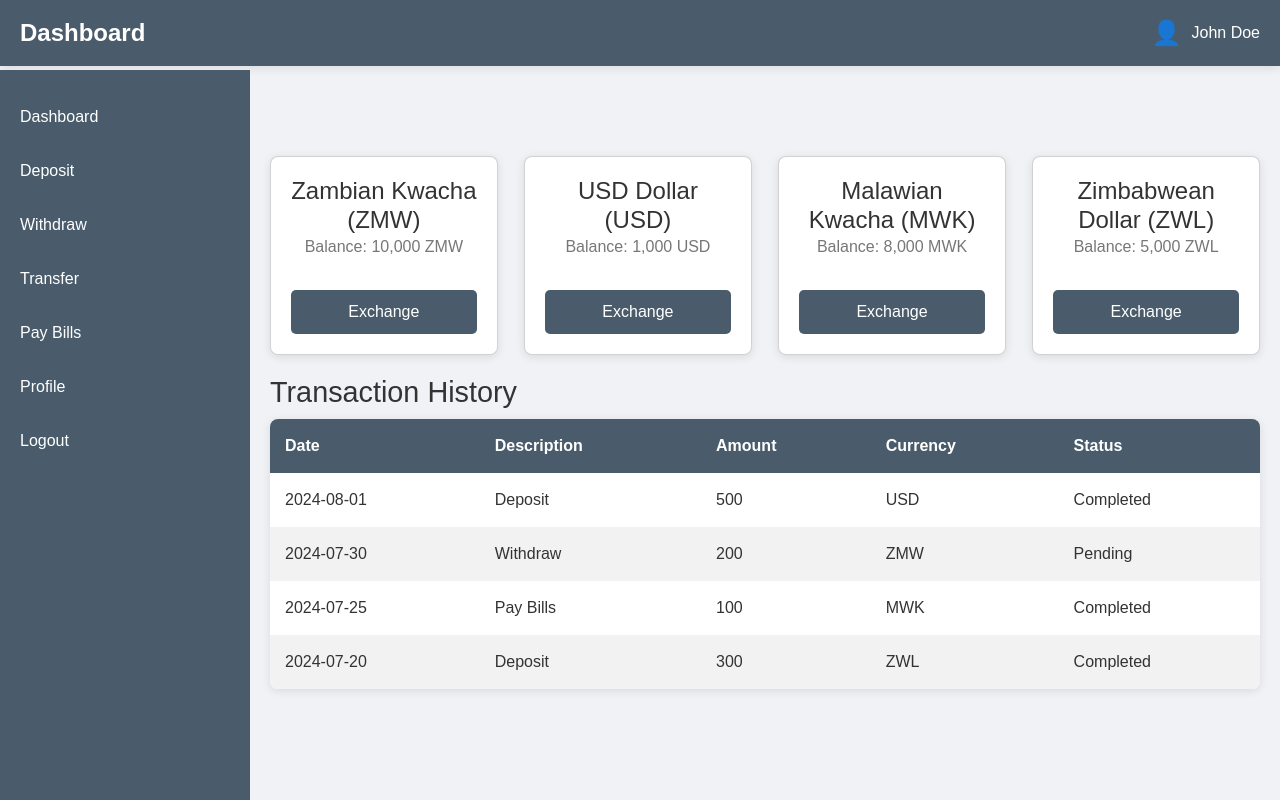
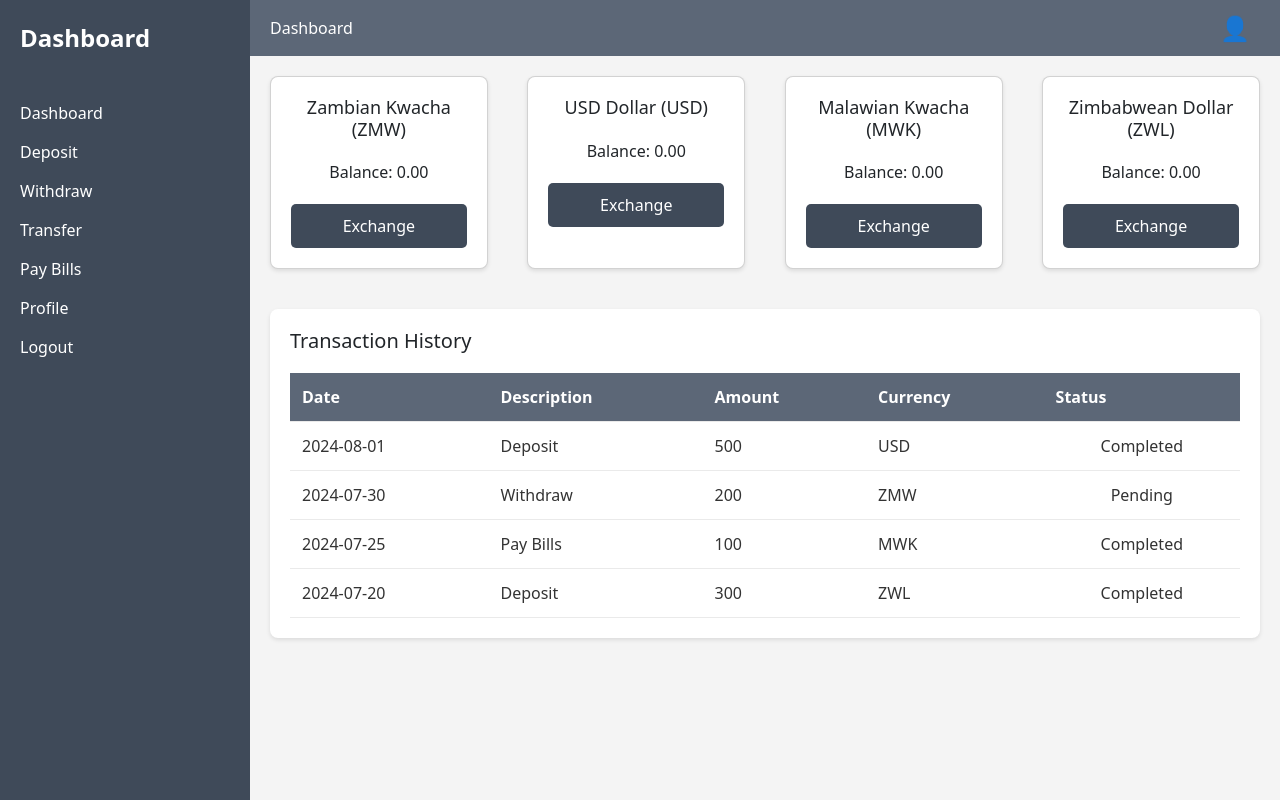
Before and after one commit to Gerald-87/wallet, a React (Vite) app in the folder src/wallet_frontend/: page /agent in a window 1280 px wide. Built offline with nearby package versions, Linux system fonts and the light colour scheme.

Commit message:
css done. fix exchange

```diff
--- a/src/wallet_frontend/src/components/Agent.jsx
+++ b/src/wallet_frontend/src/components/Agent.jsx
@@ -1,18 +1,21 @@
-import React from 'react';
+import React, { useEffect, useState } from 'react';
+import { wallet_backend } from '../../../declarations/wallet_backend';
 import './Dashboard.css';
 
-const Navbar = () => (
+const Navbar = ({ fullName, accountNumber }) => (
   <div className="navbar">
     <div className="logo">Dashboard</div>
     <div className="user-info">
       <div className="user-icon">&#128100;</div>
-      <div className="user-name">John Doe</div> {/* User's name */}
+      <div className="user-name">{fullName}</div>
+      <div className="accountNo">{accountNumber}</div>
     </div>
   </div>
 );
 
-const Sidebar = () => (
+const Sidebar = ({ onLogout }) => (
   <div className="sidebar">
+    <div className="logo">Dashboard</div>
     <ul>
       <li><a href="#dashboard">Dashboard</a></li>
       <li><a href="#deposit">Deposit</a></li>
@@ -20,31 +23,32 @@ const Sidebar = () => (
       <li><a href="#transfer">Transfer</a></li>
       <li><a href="#pay-bills">Pay Bills</a></li>
       <li><a href="#profile">Profile</a></li>
-      <li><a href="#logout">Logout</a></li>
+      <li><a href="#logout" onClick={onLogout}>Logout</a></li>
     </ul>
   </div>
 );
 
-const Card = ({ currency, balance }) => (
+const Card = ({ currency, balance, onExchange }) => (
   <div className="card">
     <h3>{currency}</h3>
-    <p>Balance: {balance}</p>
-    <button>Exchange</button>
+    <p>Balance: {balance.toFixed(2)}</p>
+    <button onClick={() => onExchange(currency)}>Exchange</button>
   </div>
 );
 
-const CurrencyCards = () => (
+const CurrencyCards = ({ balances, onExchange }) => (
   <div className="currency-cards">
-    <Card currency="Zambian Kwacha (ZMW)" balance="10,000 ZMW" />
-    <Card currency="USD Dollar (USD)" balance="1,000 USD" />
-    <Card currency="Malawian Kwacha (MWK)" balance="8,000 MWK" />
-    <Card currency="Zimbabwean Dollar (ZWL)" balance="5,000 ZWL" />
+    <Card currency="Zambian Kwacha (ZMW)" balance={balances.zambianKwacha} onExchange={onExchange} />
+    <Card currency="USD Dollar (USD)" balance={balances.usDollar} onExchange={onExchange} />
+    <Card currency="Malawian Kwacha (MWK)" balance={balances.malawianKwacha} onExchange={onExchange} />
+    <Card currency="Zimbabwean Dollar (ZWL)" balance={balances.zimbabweanDollar} onExchange={onExchange} />
   </div>
 );
 
 const TransactionHistory = () => (
   <div className="transaction-history">
     <h2>Transaction History</h2>
+
     <table>
       <thead>
         <tr>
@@ -89,15 +93,114 @@ const TransactionHistory = () => (
   </div>
 );
 
-const Agent = () => (
-  <div className="dashboard">
-    <Navbar />
-    <Sidebar />
-    <div className="main-content">
-      <CurrencyCards />
-      <TransactionHistory />
+const Agent = () => {
+  const [userId, setUserId] = useState('');
+  const [fullName, setFullName] = useState('');
+  const [accountNumber, setAccountNumber] = useState('');
+  const [balances, setBalances] = useState({
+    zambianKwacha: 0,
+    malawianKwacha: 0,
+    zimbabweanDollar: 0,
+    usDollar: 0,
+  });
+
+  useEffect(() => {
+    const userId = localStorage.getItem('userId');
+    const fullName = localStorage.getItem('fullName');
+
+    if (userId) setUserId(userId);
+    if (fullName) setFullName(fullName);
+
+    const fetchUserData = async () => {
+      try {
+        const result = await wallet_backend.getBalance(userId);
+        if ('ok' in result) {
+          setBalances(result.ok);
+        } else {
+          console.error('Failed to fetch balances:', result.err);
+        }
+      } catch (error) {
+        console.error('Error fetching balances:', error);
+      }
+    };
+
+    const fetchAccountNumber = async () => {
+      try {
+        const userData = await wallet_backend.getAccountNumber(userId);
+        if ('ok' in userData) {
+          setAccountNumber(userData.ok);
+        } else {
+          console.error('Failed to fetch account number:', userData.err);
+        }
+      } catch (error) {
+        console.error('Error fetching account number:', error);
+      }
+    };
+
+    if (userId) {
+      fetchUserData();
+      fetchAccountNumber();
+    }
+  }, [userId]);
+
+  const handleExchange = async (fromCurrency) => {
+    const toCurrency = prompt('Enter target currency (ZMW, USD, MWK, ZWL):');
+    const amount = parseFloat(prompt('Enter amount to exchange:'));
+
+    if (!amount || isNaN(amount) || amount <= 0) {
+      alert('Invalid amount.');
+      return;
+    }
+
+    const currencyMap = {
+      'Zambian Kwacha (ZMW)': 'zambianKwacha',
+      'USD Dollar (USD)': 'usDollar',
+      'Malawian Kwacha (MWK)': 'malawianKwacha',
+      'Zimbabwean Dollar (ZWL)': 'zimbabweanDollar'
+    };
+
+    if (!currencyMap[toCurrency]) {
+      alert('Invalid currency.');
+      return;
+    }
+
+    try {
+      const response = await wallet_backend.exchangeCurrency(userId, fromCurrency, toCurrency, amount);
+      if ('ok' in response) {
+        setBalances(prevBalances => ({
+          ...prevBalances,
+          [currencyMap[fromCurrency]]: prevBalances[currencyMap[fromCurrency]] - amount,
+          [currencyMap[toCurrency]]: prevBalances[currencyMap[toCurrency]] + response.ok,
+        }));
+        alert('Currency exchanged successfully.');
+      } else {
+        alert('Currency exchange failed.');
+      }
+    } catch (error) {
+      console.error('Error exchanging currency:', error);
+      alert('An error occurred while exchanging currency.');
+    }
+  };
+
+  const handleLogout = () => {
+    localStorage.removeItem('userId');
+    localStorage.removeItem('fullName');
+    window.location.href = '/login';
+  };
+
+  return (
+    <div className="dashboard-container">
+      <Sidebar onLogout={handleLogout} />
+      <div className="main-content">
+        <Navbar fullName={fullName}
+        accountNumber={accountNumber} />
+        <div className="dashboard-content">
+          <CurrencyCards balances={balances} onExchange={handleExchange} />
+          <TransactionHistory />
+        </div>
+      </div>
     </div>
-  </div>
-);
+  );
+};
 
 export default Agent;
--- a/src/wallet_frontend/src/components/Customer.jsx
+++ b/src/wallet_frontend/src/components/Customer.jsx
@@ -14,14 +14,11 @@ const Navbar = ({ fullName }) => (
 
 const Sidebar = ({ onLogout }) => (
   <div className="sidebar">
+    <div className="logo">Dashboard</div>
     <ul>
       <li><a href="#dashboard">Dashboard</a></li>
-      <li><a href="#smart-wallet">Smart Wallet</a></li>
-      <li><a href="#deposit">Deposit</a></li>
       <li><a href="#withdraw">Withdraw</a></li>
       <li><a href="#transfer">Transfer</a></li>
-      <li><a href="#agents">Agents</a></li>
-      <li><a href="#customers">Customers</a></li>
       <li><a href="#pay-bills">Pay Bills</a></li>
       <li><a href="#profile">Profile</a></li>
       <li><a href="#logout" onClick={onLogout}>Logout</a></li>
@@ -67,13 +64,33 @@ const TransactionHistory = () => (
           <td>USD</td>
           <td>Completed</td>
         </tr>
-        {/* Add more transaction rows as needed */}
+        <tr>
+          <td>2024-07-30</td>
+          <td>Withdraw</td>
+          <td>200</td>
+          <td>ZMW</td>
+          <td>Pending</td>
+        </tr>
+        <tr>
+          <td>2024-07-25</td>
+          <td>Pay Bills</td>
+          <td>100</td>
+          <td>MWK</td>
+          <td>Completed</td>
+        </tr>
+        <tr>
+          <td>2024-07-20</td>
+          <td>Deposit</td>
+          <td>300</td>
+          <td>ZWL</td>
+          <td>Completed</td>
+        </tr>
       </tbody>
     </table>
   </div>
 );
 
-const Customer= () => {
+const Customer = () => {
   const [userId, setUserId] = useState('');
   const [fullName, setFullName] = useState('');
   const [accountNumber, setAccountNumber] = useState('');
@@ -137,47 +154,44 @@ const Customer= () => {
       'Zimbabwean Dollar (ZWL)': 'zimbabweanDollar'
     };
 
-    if (!currencyMap[fromCurrency] || !currencyMap[toCurrency]) {
-      alert('Unsupported currency.');
+    if (!currencyMap[toCurrency]) {
+      alert('Invalid currency.');
       return;
     }
 
     try {
-      const result = await wallet_backend.exchangeCurrency(
-        userId,
-        currencyMap[fromCurrency],
-        currencyMap[toCurrency],
-        amount
-      );
-
-      if ('ok' in result) {
-        alert(`Exchanged successfully: ${amount} ${fromCurrency} to ${result.ok} ${toCurrency}`);
-        setBalances((prevBalances) => ({
+      const response = await wallet_backend.convertCurrency(userId, fromCurrency, toCurrency, amount);
+      if ('ok' in response) {
+        setBalances(prevBalances => ({
           ...prevBalances,
           [currencyMap[fromCurrency]]: prevBalances[currencyMap[fromCurrency]] - amount,
-          [currencyMap[toCurrency]]: prevBalances[currencyMap[toCurrency]] + result.ok,
+          [currencyMap[toCurrency]]: prevBalances[currencyMap[toCurrency]] + amount,
         }));
+        alert('Currency exchanged successfully.');
       } else {
-        alert(`Exchange failed: ${result.err}`);
+        alert('Currency exchange failed.');
       }
     } catch (error) {
-      console.error('Error during exchange:', error);
-      alert('Error during exchange');
+      console.error('Error exchanging currency:', error);
+      alert('An error occurred while exchanging currency.');
     }
   };
 
   const handleLogout = () => {
-    localStorage.clear();
-    window.location.href = '/';
+    localStorage.removeItem('userId');
+    localStorage.removeItem('fullName');
+    window.location.href = '/login';
   };
 
   return (
     <div className="dashboard-container">
-      <Navbar fullName={fullName} />
       <Sidebar onLogout={handleLogout} />
-      <div className="dashboard-content">
-        <CurrencyCards balances={balances} onExchange={handleExchange} />
-        <TransactionHistory />
+      <div className="main-content">
+        <Navbar fullName={fullName} />
+        <div className="dashboard-content">
+          <CurrencyCards balances={balances} onExchange={handleExchange} />
+          <TransactionHistory />
+        </div>
       </div>
     </div>
   );
--- a/src/wallet_frontend/src/components/Dashboard.css
+++ b/src/wallet_frontend/src/components/Dashboard.css
@@ -1,28 +1,55 @@
-body {
-  margin: 0;
-  font-family: Arial, sans-serif;
-  background-color: #f0f2f5;
+/* Dashboard.css */
+
+.dashboard-container {
+  display: flex;
+  height: 100vh;
+  background-color: #f4f4f4;
 }
 
-.dashboard {
+.sidebar {
+  width: 250px;
+  background-color: #3f4a59;
+  padding: 20px;
+  color: #fff;
   display: flex;
   flex-direction: column;
-  min-height: 100vh;
+}
+
+.sidebar .logo {
+  font-size: 24px;
+  font-weight: bold;
+  margin-bottom: 30px;
+}
+
+.sidebar ul {
+  list-style: none;
+  padding: 0;
+}
+
+.sidebar ul li {
+  margin: 15px 0;
+}
+
+.sidebar ul li a {
+  color: #fff;
+  text-decoration: none;
+  font-size: 16px;
+}
+
+.sidebar ul li a:hover {
+  text-decoration: underline;
 }
 
 .navbar {
-  background-color: #4a5c6b;
-  color: #fff;
-  padding: 15px 20px;
   display: flex;
   justify-content: space-between;
   align-items: center;
-  box-shadow: 0 2px 10px rgba(0, 0, 0, 0.1);
-}
-
-.navbar .logo {
-  font-size: 1.5em;
-  font-weight: bold;
+  padding: 10px 20px;
+  background-color: #5c6777;
+  color: #fff;
+  position: sticky;
+  top: 0;
+  z-index: 1000;
 }
 
 .navbar .user-info {
@@ -31,178 +58,96 @@ body {
 }
 
 .navbar .user-icon {
-  font-size: 1.5em;
+  font-size: 24px;
   margin-right: 10px;
 }
 
-.navbar .user-name {
-  font-size: 1em;
+.main-content {
+  flex-grow: 1;
+  display: flex;
+  flex-direction: column;
 }
 
-.sidebar {
-  width: 100%;
-  background-color: #4a5c6b;
-  color: #fff;
-  padding-top: 20px;
-  position: fixed;
-  top: 70px;
-  left: 0;
-  height: calc(100vh - 70px);
-  max-width: 250px;
-  overflow-y: auto;
-}
-
-.sidebar ul {
-  list-style-type: none;
-  padding: 0;
-  margin: 0;
-}
-
-.sidebar ul li {
-  padding: 15px 20px;
-  text-align: left;
-}
-
-.sidebar ul li a {
-  color: #fff;
-  text-decoration: none;
-  display: block;
-}
-
-.sidebar ul li:hover {
-  background-color: #3b4a57;
-}
-
-.main-content {
-  margin-left: 250px;
-  margin-top: 70px;
+.dashboard-content {
+  flex-grow: 1;
   padding: 20px;
-  flex: 1;
-  background-color: #f0f2f5;
 }
 
 .currency-cards {
   display: flex;
-  flex-wrap: wrap;
   justify-content: space-between;
-  gap: 20px;
+  margin-bottom: 40px;
+}
+
+.card {
+  background-color: #fff;
+  border-radius: 8px;
+  box-shadow: 0 2px 4px rgba(0, 0, 0, 0.1);
+  padding: 20px;
+  width: 22%;
+  text-align: center;
+}
+
+.card h3 {
+  margin-bottom: 20px;
+  font-size: 18px;
+}
+
+.card p {
+  font-size: 16px;
   margin-bottom: 20px;
 }
 
-.currency-cards .card {
+.card button {
+  background-color: #3f4a59;
+  color: #fff;
+  border: none;
+  padding: 10px 20px;
+  border-radius: 5px;
+  cursor: pointer;
+}
+
+.card button:hover {
+  background-color: #5c6777;
+}
+
+.transaction-history {
   background-color: #fff;
   border-radius: 8px;
+  box-shadow: 0 2px 4px rgba(0, 0, 0, 0.1);
   padding: 20px;
-  text-align: center;
-  box-shadow: 0 2px 10px rgba(0, 0, 0, 0.1);
-  width: 23%;
-  box-sizing: border-box;
-  display: flex;
-  flex-direction: column;
-  justify-content: space-between;
 }
 
-.currency-cards .card h3 {
-  margin: 0;
-  font-size: 1.5em;
+.transaction-history h2 {
+  font-size: 20px;
+  margin-bottom: 20px;
+}
+
+.transaction-history table {
+  width: 100%;
+  border-collapse: collapse;
+}
+
+.transaction-history table thead {
+  background-color: #5c6777;
+  color: #fff;
+}
+
+.transaction-history table th,
+.transaction-history table td {
+  padding: 12px;
+  text-align: left;
+  border-bottom: 1px solid #eaeaea;
+}
+
+.transaction-history table tbody tr:hover {
+  background-color: #f4f4f4;
+}
+
+.transaction-history table tbody tr td {
   color: #333;
 }
 
-.currency-cards .card p {
-  font-size: 1em;
-  color: #777;
+.transaction-history table tbody tr td:last-child {
+  text-align: center;
 }
-
-.currency-cards .card button {
-  margin-top: 15px;
-  padding: 10px 20px;
-  background-color: #4a5c6b;
-  color: #fff;
-  border: none;
-  border-radius: 5px;
-  cursor: pointer;
-  font-size: 1em;
-}
-
-.currency-cards .card button:hover {
-  background-color: #3b4a57;
-}
-
-.transaction-history h2 {
-  font-size: 1.8em;
-  margin-bottom: 10px;
-  color: #333;
-}
-
-table {
-  width: 100%;
-  border-collapse: collapse;
-  background-color: #fff;
-  box-shadow: 0 2px 10px rgba(0, 0, 0, 0.1);
-  border-radius: 8px;
-  overflow: hidden;
-}
-
-table thead {
-  background-color: #4a5c6b;
-  color: #fff;
-}
-
-table thead th {
-  padding: 15px;
-  text-align: left;
-}
-
-table tbody tr:nth-child(even) {
-  background-color: #f2f2f2;
-}
-
-table tbody tr:hover {
-  background-color: #ddd;
-}
-
-table tbody td {
-  padding: 15px;
-  color: #333;
-}
-
-@media (max-width: 768px) {
-  .sidebar {
-    width: 100%;
-    height: auto;
-    position: relative;
-  }
-
-  .main-content {
-    margin-left: 0;
-    margin-top: 10px;
-    padding: 10px;
-  }
-
-  .currency-cards .card {
-    width: 48%;
-  }
-
-  .currency-cards {
-    justify-content: space-between;
-  }
-}
-
-@media (max-width: 40px) {
-  .currency-cards .card {
-    width: 100%;
-  }
-
-  .currency-cards {
-    flex-direction: column;
-    align-items: stretch;
-  }
-
-  .sidebar ul li {
-    padding: 10px 15px;
-  }
-
-  table thead th, table tbody td {
-    padding: 10px;
-  }
-}
--- a/src/wallet_frontend/src/components/Dashboard.jsx
+++ b/src/wallet_frontend/src/components/Dashboard.jsx
@@ -14,16 +14,15 @@ const Navbar = ({ fullName }) => (
 
 const Sidebar = ({ onLogout }) => (
   <div className="sidebar">
+    <div className="logo">Dashboard</div>
     <ul>
       <li><a href="#dashboard">Dashboard</a></li>
-      <li><a href="#smart-wallet">Smart Wallet</a></li>
       <li><a href="#deposit">Deposit</a></li>
       <li><a href="#withdraw">Withdraw</a></li>
       <li><a href="#transfer">Transfer</a></li>
-      <li><a href="#agents">Agents</a></li>
-      <li><a href="#customers">Customers</a></li>
       <li><a href="#pay-bills">Pay Bills</a></li>
-      <li><a href="#profile">Profile</a></li>
+      <li><a href="#customer">Customers</a></li>
+      <li><a href="#agent">Agents</a></li>
       <li><a href="#logout" onClick={onLogout}>Logout</a></li>
     </ul>
   </div>
@@ -67,7 +66,27 @@ const TransactionHistory = () => (
           <td>USD</td>
           <td>Completed</td>
         </tr>
-        {/* Add more transaction rows as needed */}
+        <tr>
+          <td>2024-07-30</td>
+          <td>Withdraw</td>
+          <td>200</td>
+          <td>ZMW</td>
+          <td>Pending</td>
+        </tr>
+        <tr>
+          <td>2024-07-25</td>
+          <td>Pay Bills</td>
+          <td>100</td>
+          <td>MWK</td>
+          <td>Completed</td>
+        </tr>
+        <tr>
+          <td>2024-07-20</td>
+          <td>Deposit</td>
+          <td>300</td>
+          <td>ZWL</td>
+          <td>Completed</td>
+        </tr>
       </tbody>
     </table>
   </div>
@@ -137,47 +156,44 @@ const Dashboard = () => {
       'Zimbabwean Dollar (ZWL)': 'zimbabweanDollar'
     };
 
-    if (!currencyMap[fromCurrency] || !currencyMap[toCurrency]) {
-      alert('Unsupported currency.');
+    if (!currencyMap[toCurrency]) {
+      alert('Invalid currency.');
       return;
     }
 
     try {
-      const result = await wallet_backend.exchangeCurrency(
-        userId,
-        currencyMap[fromCurrency],
-        currencyMap[toCurrency],
-        amount
-      );
-
-      if ('ok' in result) {
-        alert(`Exchanged successfully: ${amount} ${fromCurrency} to ${result.ok} ${toCurrency}`);
-        setBalances((prevBalances) => ({
+      const response = await wallet_backend.convertCurrency(userId, fromCurrency, toCurrency, amount);
+      if ('ok' in response) {
+        setBalances(prevBalances => ({
           ...prevBalances,
           [currencyMap[fromCurrency]]: prevBalances[currencyMap[fromCurrency]] - amount,
-          [currencyMap[toCurrency]]: prevBalances[currencyMap[toCurrency]] + result.ok,
+          [currencyMap[toCurrency]]: prevBalances[currencyMap[toCurrency]] + amount,
         }));
+        alert('Currency exchanged successfully.');
       } else {
-        alert(`Exchange failed: ${result.err}`);
+        alert('Currency exchange failed.');
       }
     } catch (error) {
-      console.error('Error during exchange:', error);
-      alert('Error during exchange');
+      console.error('Error exchanging currency:', error);
+      alert('An error occurred while exchanging currency.');
     }
   };
 
   const handleLogout = () => {
-    localStorage.clear();
-    window.location.href = '/';
+    localStorage.removeItem('userId');
+    localStorage.removeItem('fullName');
+    window.location.href = '/login';
   };
 
   return (
     <div className="dashboard-container">
-      <Navbar fullName={fullName} />
       <Sidebar onLogout={handleLogout} />
-      <div className="dashboard-content">
-        <CurrencyCards balances={balances} onExchange={handleExchange} />
-        <TransactionHistory />
+      <div className="main-content">
+        <Navbar fullName={fullName} />
+        <div className="dashboard-content">
+          <CurrencyCards balances={balances} onExchange={handleExchange} />
+          <TransactionHistory />
+        </div>
       </div>
     </div>
   );
```
